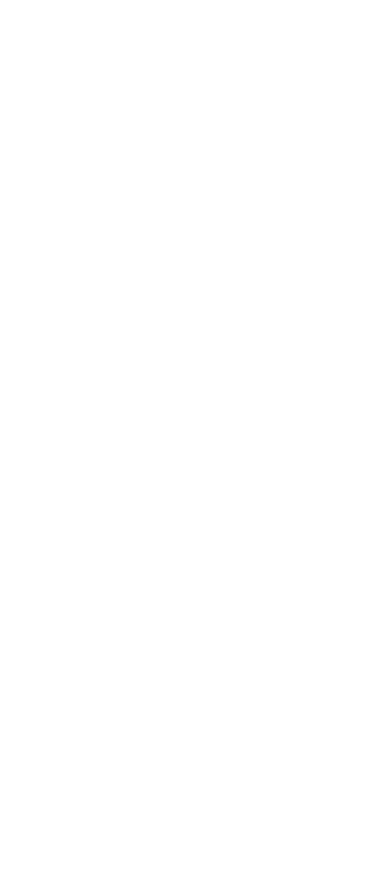
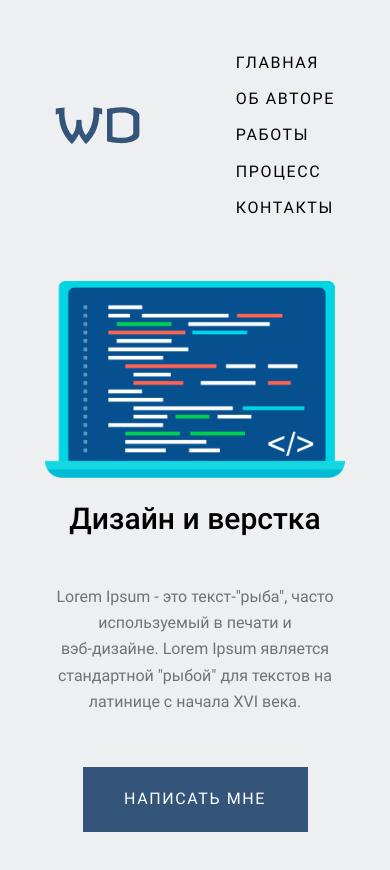
Before and after one commit to Screamo95/project-2, a plain HTML site: page index.html in a window 390 px wide. Before the commit the page ends 844 px from the top, so only its background shows below. Drawn offline with Linux system fonts and the light colour scheme.

Commit message:
Верстка header

```diff
--- a/css/style.css
+++ b/css/style.css
@@ -4,3 +4,206 @@
 :root {
   --accent_color: #34547A;
 }
+.global__container {
+  max-width: 1150px;
+  margin: 0 auto;
+}
+
+/* Header */
+
+.header {
+  background-color: #EEEFF1;
+  padding-top: 63px;
+  padding-bottom: 146px;
+}
+.header__top {
+  display: flex;
+  justify-content: space-between;
+  align-items: center;
+  margin-bottom: 153px;
+}
+.header__top-img {
+  padding-left: 22px;
+}
+.header__menu {
+  margin-right: 29px;
+}
+.header__menu-item {
+  font-family: roboto-regular;
+  color: #000;
+  line-height: 164%;
+  letter-spacing: 0.1em;
+  text-transform: uppercase;
+  text-decoration: none;
+  cursor: pointer;
+  margin-left: 39px;
+  font-size: 16px;
+}
+.header__menu-item:hover {
+  font-family: roboto-medium;
+  color: #34547A;
+}
+.header__body {
+  display: flex;
+  justify-content: space-between;
+  align-items: center;
+}
+.header__body-frame {
+  padding-left: 103px;
+  margin-bottom: 26px;
+}
+.header__right {
+  align-items: start;
+  margin-right: 21px;
+}
+.header__right-title {
+  font-family: roboto-medium;
+  font-size: 48px;
+  color: #000;
+  margin-bottom: 50px;
+}
+.header__right-text {
+  max-width: 540px;
+  font-family: roboto-regular;
+  font-size: 16px;
+  line-height: 164%;
+  color: #727272;
+  margin-bottom: 52px;
+}
+.header__right-button {
+  width: 225px;
+  height: 65px;
+  background-color: var(--accent_color);
+  display: flex;
+  flex-direction: column;
+  align-items: center;
+  justify-content: center;
+  cursor: pointer;
+}
+.header__right-button-inside {
+  font-family: roboto-regular;
+  font-size: 16px;
+  text-transform: uppercase;
+  color: #fff;
+  letter-spacing: 0.1em;
+}
+
+@media screen and (max-width: 1200px) {
+  .global__container {
+    max-width: 960px;
+  }
+  .header__top-img {
+    padding-left: 0px;
+  }
+  .header__menu {
+    margin-right: 0px;
+  }
+  .header__body-frame {
+    padding-left: 0px;
+  }
+  .header__right {
+    margin-right: 0px;
+  }
+}
+@media screen and (max-width: 992px) {
+  .global__container {
+    max-width: 720px;
+  }
+  .header__top {
+    flex-wrap: wrap;
+    justify-content: center;
+  }
+  .header__top-img {
+    margin-bottom: 30px;
+  }
+  .header__menu-item {
+    margin-left: 20px;
+    margin-right: 20px;
+  }
+  .header__body {
+    flex-wrap: wrap;
+    justify-content: center;
+  }
+  .header__right {
+    text-align: center;
+  }
+  .header__right-button {
+    margin: 0 auto;
+  }
+}
+@media screen and (max-width: 768px) {
+  .global__container {
+    max-width: 540px;
+  }
+  .header {
+    padding-bottom: 80px;
+  }
+  .header__menu-item {
+    margin-left: 5px;
+    margin-right: 5px;
+  }
+}
+@media screen and (max-width: 576px) {
+  .global__container {
+    max-width: 320px;
+  }
+  .header {
+    padding-top: 50px;
+    padding-bottom: 50px;
+  }
+  .header__right-title {
+    font-size: 36px;
+  }
+  .header__menu {
+    display: flex;
+    flex-direction: column;
+  }
+  .header__top {
+    flex-wrap: nowrap;
+    justify-content: space-between;
+    margin-bottom: 50px;
+  }
+  .header__menu-item {
+    margin: 0 0 10px;
+  }
+}
+@media screen and (max-width: 390px) {
+  .header__body-frame {
+    width: 300px;
+  }
+  .header__top {
+    padding-right: 20px;
+  }
+  .header__top-img {
+    padding-left: 20px;
+  }
+  .header__right-title {
+    font-size: 30px;
+  }
+}
+
+
+
+
+
+
+
+
+
+
+
+@media screen and (max-width: 1200px) {
+
+}
+@media screen and (max-width: 992px) {
+
+}
+@media screen and (max-width: 768px) {
+
+}
+@media screen and (max-width: 576px) {
+
+}
+@media screen and (max-width: 390px) {
+
+}
--- a/index.html
+++ b/index.html
@@ -9,6 +9,29 @@
   <title>Project-2</title>
 </head>
 <body>
-
+  <header class="header">
+    <div class="global__container">
+      <div class="header__top">
+        <img class="header__top-img" src="img/header_logo.png" alt="Logo">
+        <div class="header__menu">
+          <a href="#" class="header__menu-item">Главная</a>
+          <a href="#" class="header__menu-item">Об авторе</a>
+          <a href="#" class="header__menu-item">Работы</a>
+          <a href="#" class="header__menu-item">Процесс</a>
+          <a href="#" class="header__menu-item">Контакты</a>
+        </div>
+      </div>
+      <div class="header__body">
+        <img src="img/header_frame.png" alt="Frame" class="header__body-frame">
+        <div class="header__right">
+          <h1 class="header__right-title">Дизайн и верстка</h1>
+          <p class="header__right-text">Lorem Ipsum - это текст-"рыба", часто используемый в печати и <br>вэб-дизайне. Lorem Ipsum является стандартной "рыбой" для текстов на латинице с начала XVI века.</p>
+          <div class="header__right-button">
+            <span class="header__right-button-inside">Написать мне</span>
+          </div>
+        </div>
+      </div>
+    </div>
+  </header>
 </body>
 </html>
```
Also changed, not shown: img/header_frame.png (added), img/header_logo.png (added).
